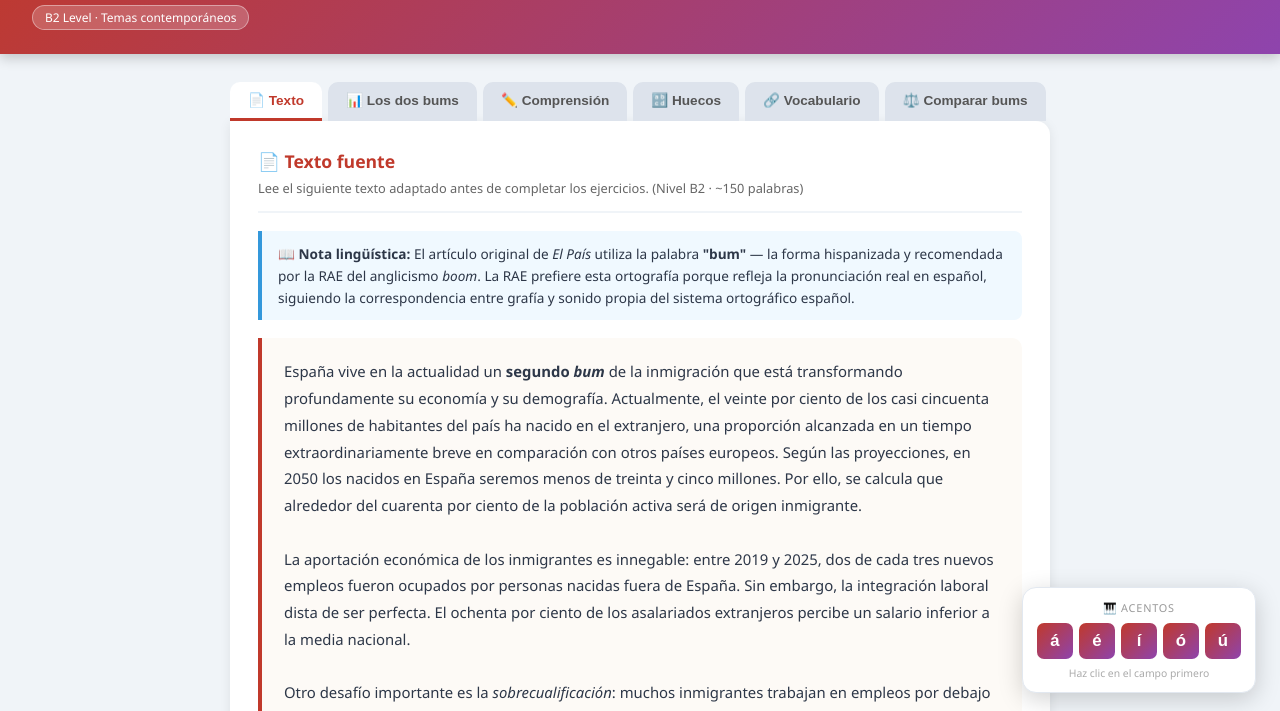
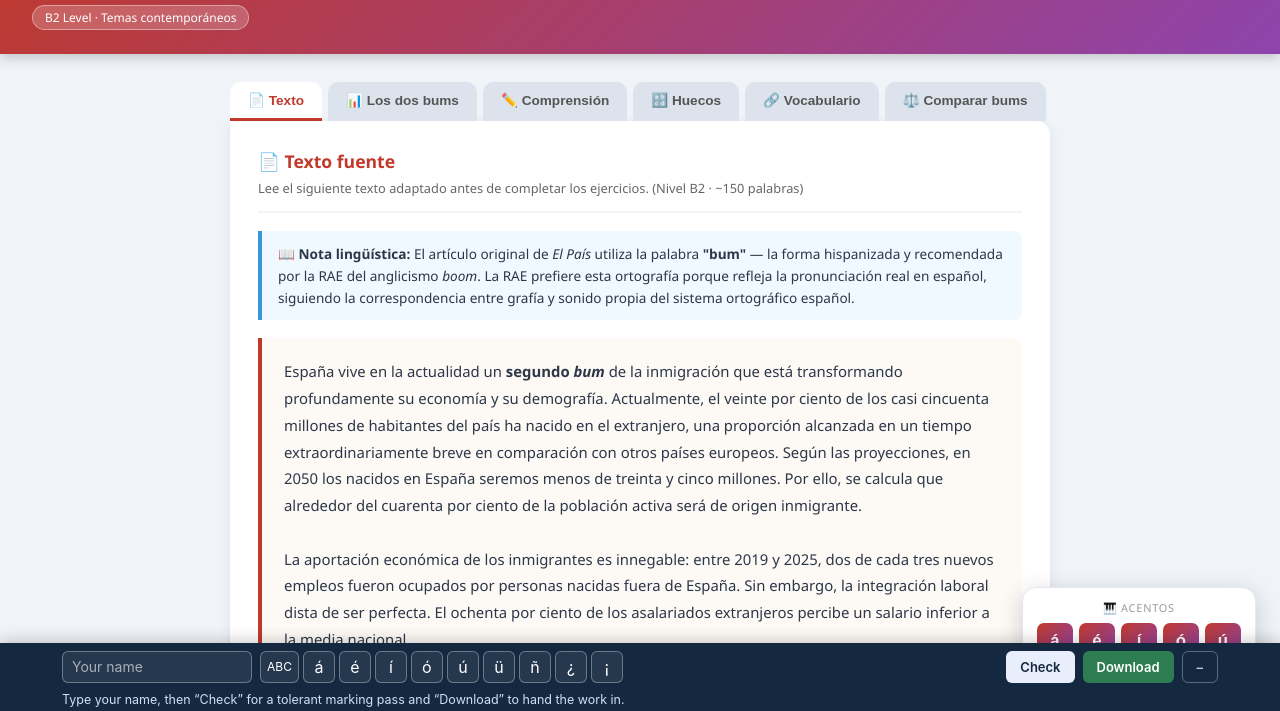
Before and after one commit to Artmemry/A-Level-Spanish-BBA, a plain HTML site: page spanish-migration-exercise.html in a window 1280 px wide. Shown: the part 83-794 px from the top of the page. Drawn offline with Linux system fonts and the light colour scheme.

Commit message:
Update spanish-migration-exercise.html

```diff
--- a/spanish-migration-exercise.html
+++ b/spanish-migration-exercise.html
@@ -599,5 +599,6 @@ Adaptado para uso educativo – A-Level Spanish Edexcel Paper 3.
   a.click(); URL.revokeObjectURL(url);
 }
 </script>
+<script src="bba-kit-es.js" defer></script>
 </body>
 </html>
```
